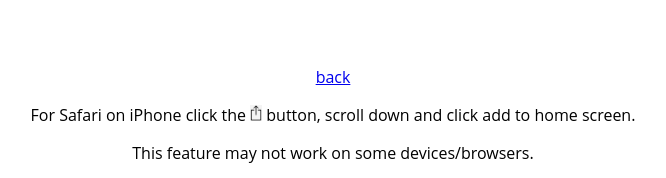
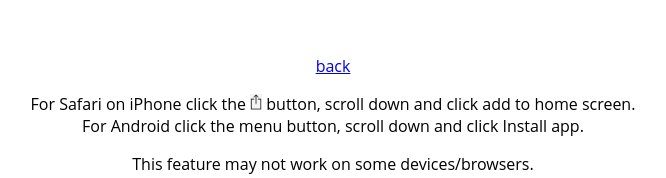
Before and after one commit to Cadenshae/cadenshae.github.io, a plain HTML site: page index.html in a window 1280 px wide. Shown: the part 254-432 px from the top of the page, without its empty margins (307-973 px from the left). Drawn offline with Linux system fonts and the light colour scheme.

Commit message:
Update index.html

```diff
--- a/index.html
+++ b/index.html
@@ -106,6 +106,8 @@
 
     <p id="iphone-install">
       For Safari on iPhone click the <img style="width: 12px;height: auto;" src="safari-menu-icon.png" alt="safari menu icon"> button, scroll down and click add to home screen.
+      <br>
+      For Android click the menu button, scroll down and click Install app.
     </p>
     <p id="extra-warning">This feature may not work on some devices/browsers.</p>
     <img src="android-chrome-512x512.png" alt="Cadenshae" style="width:80px;height:auto;">
```
